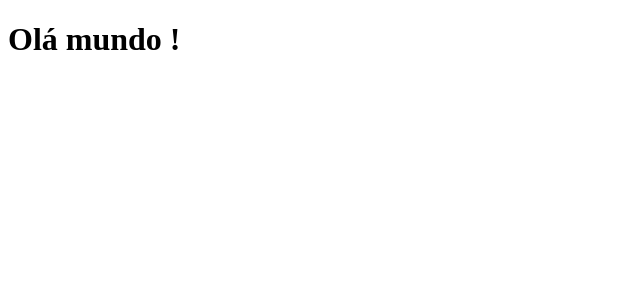
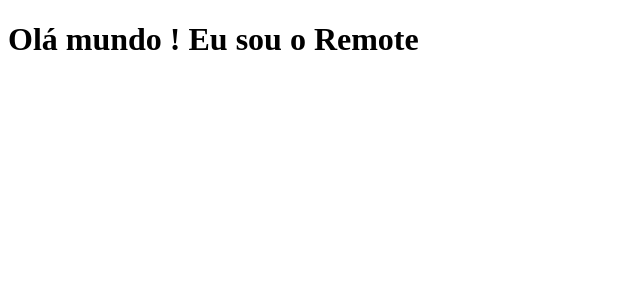
Before and after one commit to mhsalves/poc-client-website-remote, a Next.js app: page / in a window 1280 px wide. Shown: the top 300 px of the page, without its empty margins (0-640 px from the left). Built offline with nearby package versions, Linux system fonts and the light colour scheme.

Commit message:
chore: Ajusta detalhes para rodar

```diff
--- a/package.json
+++ b/package.json
@@ -7,8 +7,8 @@
   "license": "MIT",
   "scripts": {
     "dev": "PORT=3001 next",
-    "build": "next build",
-    "start": "next start"
+    "build": "PORT=3001 next build",
+    "start": "PORT=3001 next start"
   },
   "dependencies": {
     "eslint-config-next": "^13.2.1",
--- a/src/pages/index.tsx
+++ b/src/pages/index.tsx
@@ -3,7 +3,7 @@ import React from 'react';
 function Home() {
   return (
     <div>
-      <h1>Olá mundo !</h1>
+      <h1>Olá mundo ! Eu sou o Remote</h1>
     </div>
   )
 }
```
